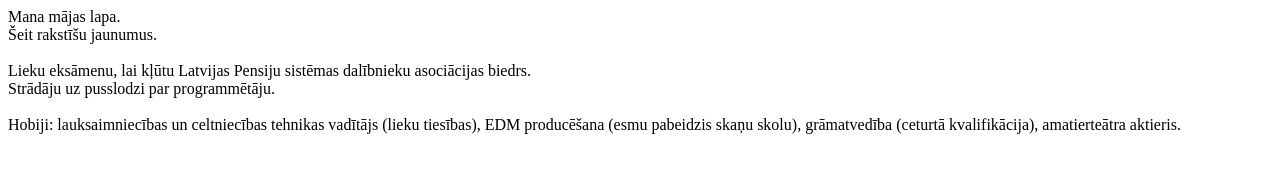
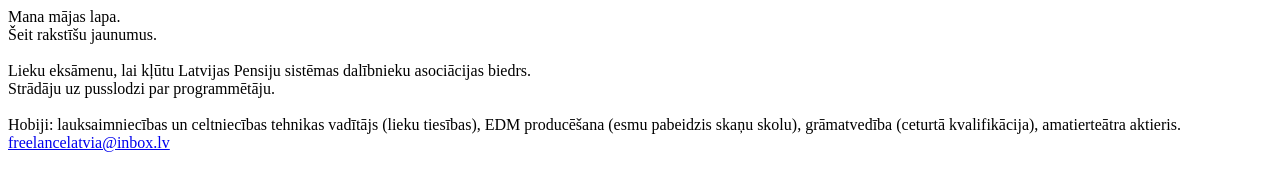
Before and after one commit to gatisc/programming, a plain HTML site: page index.html in a window 1280 px wide. Drawn offline with Linux system fonts and the light colour scheme.

Commit message:
Added email.

```diff
--- a/index.html
+++ b/index.html
@@ -5,3 +5,5 @@ Lieku eksāmenu, lai kļūtu Latvijas Pensiju sistēmas dalībnieku asociācijas
 Strādāju uz pusslodzi par programmētāju.<br />
 <br />
 Hobiji: lauksaimniecības un celtniecības tehnikas vadītājs (lieku tiesības), EDM producēšana (esmu pabeidzis skaņu skolu), grāmatvedība (ceturtā kvalifikācija), amatierteātra aktieris.<br />
+
+<a href="mailto:freelancelatvia@inbox.lv">freelancelatvia@inbox.lv</a>
```
